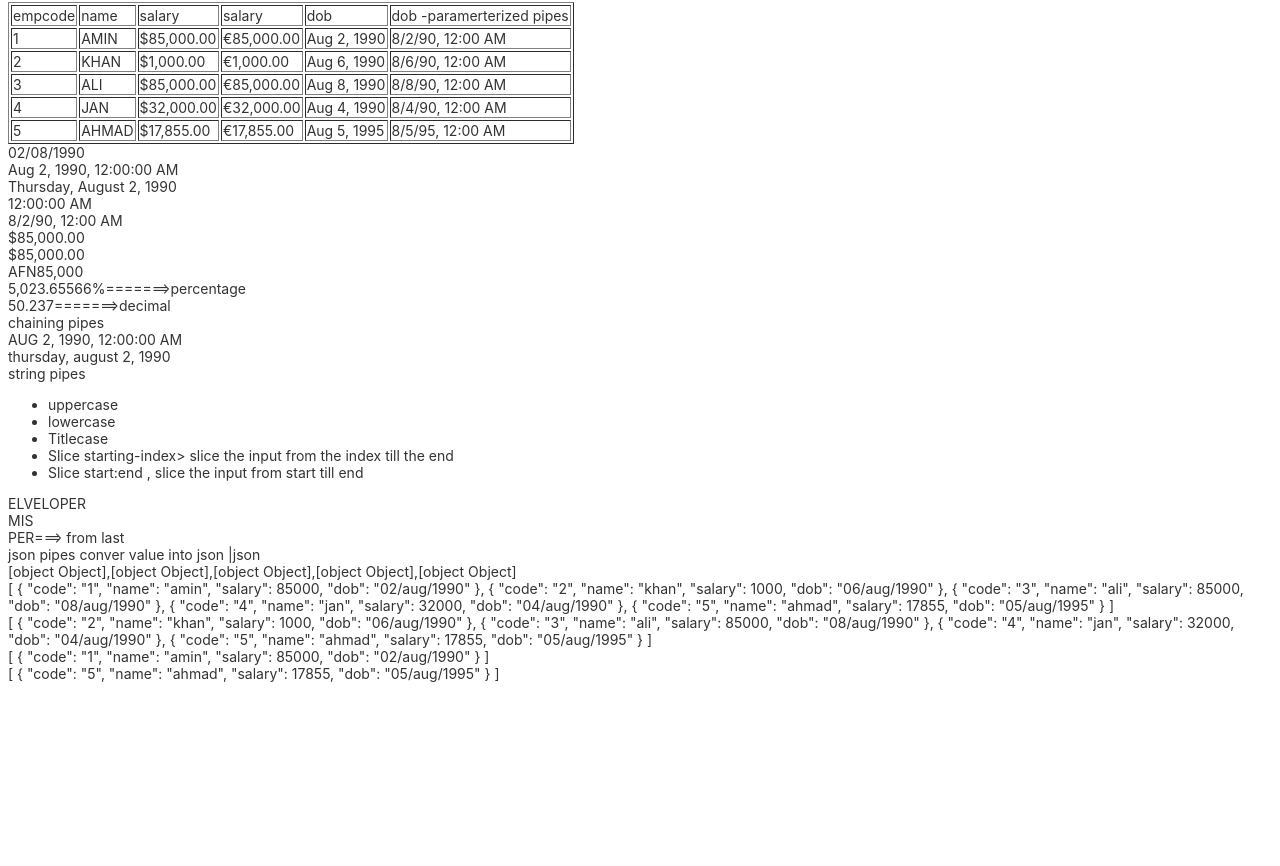
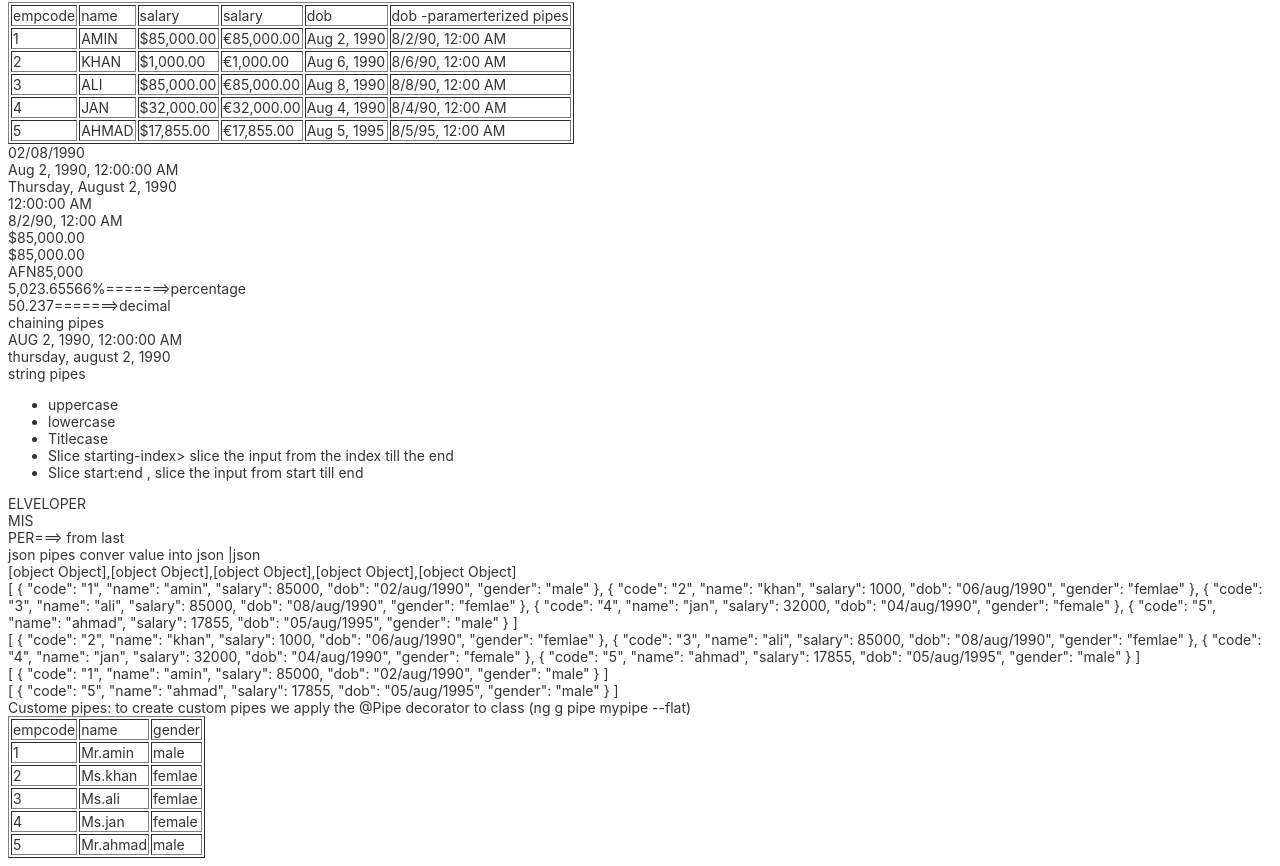
Before and after one commit to miftah1991/my-app, an Angular app: page / in a window 1280 px wide. Shown: the part 1724-2590 px from the top of the page. Before the commit the page ends 2414 px from the top, so only its background shows below. Built offline with nearby package versions, Linux system fonts and the light colour scheme.

Commit message:
custome pipes

```diff
--- a/src/app/app.component.html
+++ b/src/app/app.component.html
@@ -186,7 +186,19 @@ you typed {{twowaydata}}
   {{employees| slice :0:1 |json}}<br>
   {{employees| slice :-1 |json}}<br>
 </div>
-
+<p>Custome pipes: to create custom pipes we apply the @Pipe decorator to class (ng g pipe mypipe --flat)</p>
+<table border="1">
+  <tr>
+    <td>empcode</td>
+    <td>name</td>
+    <td>gender</td>
+  </tr>
+  <tr *ngFor="let e of employees">
+    <td>{{ e.code }}</td>
+    <td>{{ e.name | mypipe:e.gender }}</td>
+    <td>{{e.gender }}</td>
+  </tr>
+</table>
 </div>
 
 <router-outlet></router-outlet>
--- a/src/app/app.component.ts
+++ b/src/app/app.component.ts
@@ -17,13 +17,15 @@ export class AppComponent {
   employees:any[];
   Position:string ="MIS Delveloper"
   percentage:number =50.2365566;
+
+  emp:any
   constructor(){
     this.employees=[
-      {code:'1',name:'amin',salary:85000,dob:'02/aug/1990'},
-      {code:'2',name:'khan',salary:1000,dob:'06/aug/1990'},
-      {code:'3',name:'ali',salary:85000,dob:'08/aug/1990'},
-      {code:'4',name:'jan',salary:32000,dob:'04/aug/1990'},
-      {code:'5',name:'ahmad',salary:17855,dob:'05/aug/1995'},
+      {code:'1',name:'amin',salary:85000,dob:'02/aug/1990',gender:'male'},
+      {code:'2',name:'khan',salary:1000,dob:'06/aug/1990',gender:'femlae'},
+      {code:'3',name:'ali',salary:85000,dob:'08/aug/1990',gender:'femlae'},
+      {code:'4',name:'jan',salary:32000,dob:'04/aug/1990',gender:'female'},
+      {code:'5',name:'ahmad',salary:17855,dob:'05/aug/1995',gender:'male'},
     ]
     this.users =['ahmad','khalid','omer']
     this.people=[
--- a/src/app/app.module.ts
+++ b/src/app/app.module.ts
@@ -3,10 +3,12 @@ import { BrowserModule } from '@angular/platform-browser';
 import { FormsModule } from '@angular/forms'
 import { AppRoutingModule } from './app-routing.module';
 import { AppComponent } from './app.component';
+import { MypipePipe } from './mypipe.pipe';
 
 @NgModule({
   declarations: [
-    AppComponent
+    AppComponent,
+    MypipePipe
   ],
   imports: [
     BrowserModule,
--- /dev/null
+++ b/src/app/mypipe.pipe.ts
@@ -0,0 +1,16 @@
+import { Pipe, PipeTransform } from '@angular/core';
+
+@Pipe({
+  name: 'mypipe'
+})
+export class MypipePipe implements PipeTransform {
+
+  transform(value: string, gender: string): string {
+    if(gender.toLowerCase()=="male"){
+      return "Mr."+value;
+    }else{
+      return "Ms."+value
+    }
+  }
+
+}
```
Also changed, not shown: 1 other file (tests, documents, lock files or other folders).
